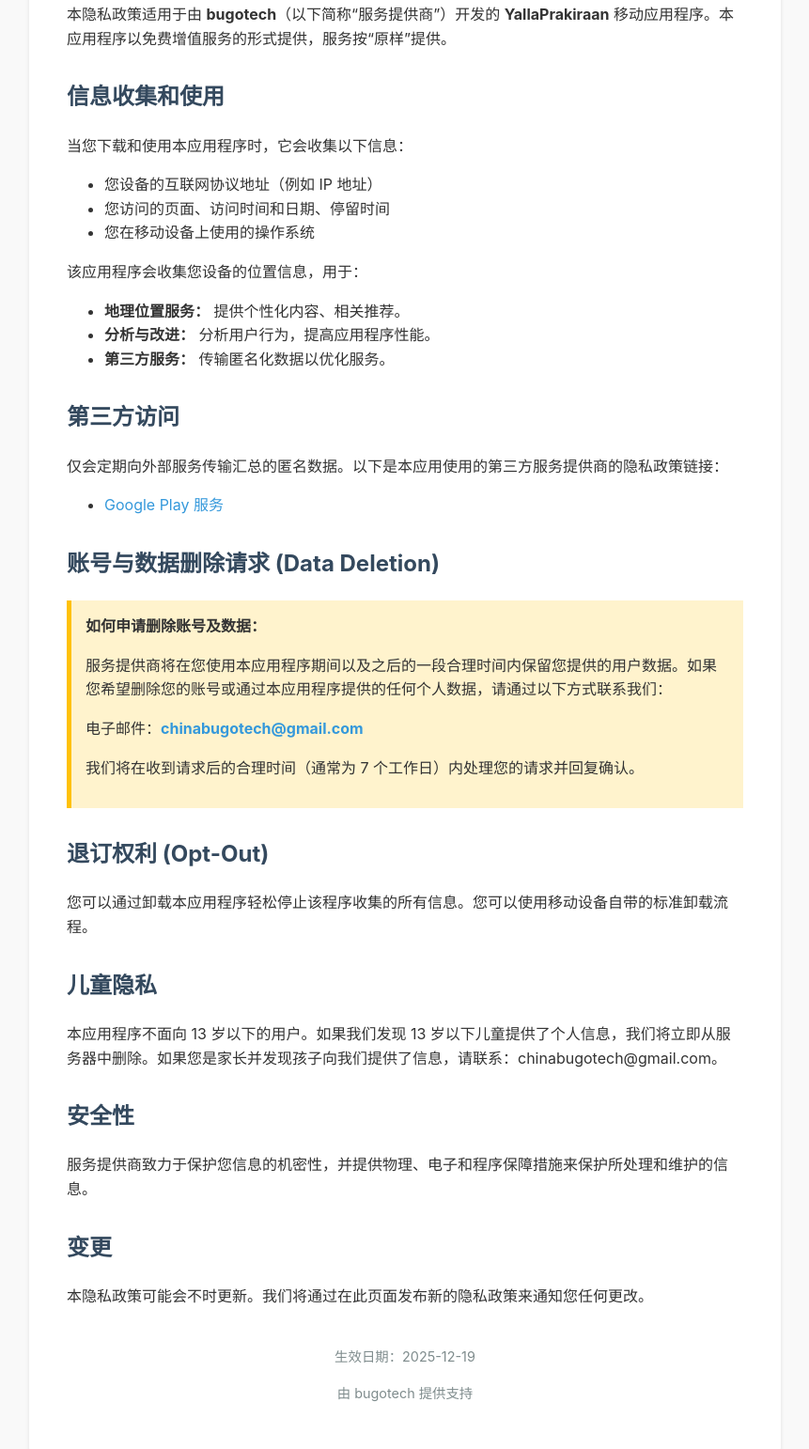
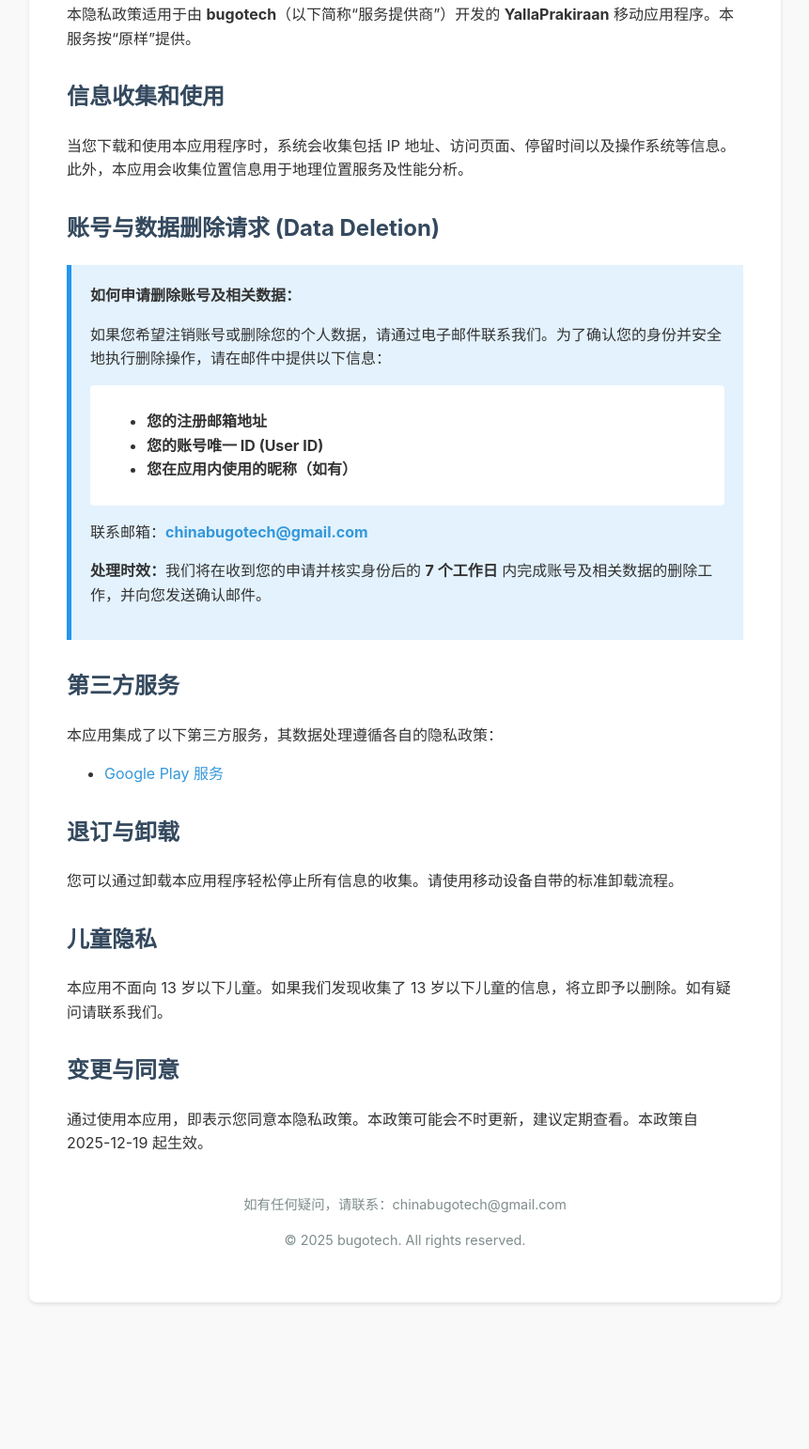
Before and after one commit to chinabugotech/yallaprakiraan-privacy, a plain HTML site: page privacy.html in a window 1280 px wide. Shown: the part 163-1705 px from the top of the page at 94% size, without its empty margins (209-1070 px from the left). After the commit the page ends 1569 px from the top, so only its background shows below. Drawn offline with Linux system fonts and the light colour scheme.

Commit message:
Update privacy.html

```diff
--- a/privacy.html
+++ b/privacy.html
@@ -25,9 +25,9 @@
         p { margin-bottom: 15px; }
         ul { margin-bottom: 15px; }
         .highlight-box {
-            background-color: #fff3cd;
-            border-left: 5px solid #ffc107;
-            padding: 15px;
+            background-color: #e3f2fd;
+            border-left: 5px solid #2196f3;
+            padding: 20px;
             margin: 20px 0;
         }
         .footer {
@@ -38,58 +38,51 @@
         }
         a { color: #3498db; text-decoration: none; }
         a:hover { text-decoration: underline; }
+        .info-list { background: #fff; padding: 10px 20px; border-radius: 4px; margin-top: 10px; }
     </style>
 </head>
 <body>
 
 <div class="container">
     <h1>隐私政策</h1>
-    <p>本隐私政策适用于由 <strong>bugotech</strong>（以下简称“服务提供商”）开发的 <strong>YallaPrakiraan</strong> 移动应用程序。本应用程序以免费增值服务的形式提供，服务按“原样”提供。</p>
+    <p>本隐私政策适用于由 <strong>bugotech</strong>（以下简称“服务提供商”）开发的 <strong>YallaPrakiraan</strong> 移动应用程序。本服务按“原样”提供。</p>
 
     <h2>信息收集和使用</h2>
-    <p>当您下载和使用本应用程序时，它会收集以下信息：</p>
-    <ul>
-        <li>您设备的互联网协议地址（例如 IP 地址）</li>
-        <li>您访问的页面、访问时间和日期、停留时间</li>
-        <li>您在移动设备上使用的操作系统</li>
-    </ul>
+    <p>当您下载和使用本应用程序时，系统会收集包括 IP 地址、访问页面、停留时间以及操作系统等信息。此外，本应用会收集位置信息用于地理位置服务及性能分析。</p>
 
-    <p>该应用程序会收集您设备的位置信息，用于：</p>
-    <ul>
-        <li><strong>地理位置服务：</strong> 提供个性化内容、相关推荐。</li>
-        <li><strong>分析与改进：</strong> 分析用户行为，提高应用程序性能。</li>
-        <li><strong>第三方服务：</strong> 传输匿名化数据以优化服务。</li>
-    </ul>
+    <h2 id="delete">账号与数据删除请求 (Data Deletion)</h2>
+    <div class="highlight-box">
+        <strong>如何申请删除账号及相关数据：</strong>
+        <p>如果您希望注销账号或删除您的个人数据，请通过电子邮件联系我们。为了确认您的身份并安全地执行删除操作，请在邮件中提供以下信息：</p>
+        <div class="info-list">
+            <ul>
+                <li><strong>您的注册邮箱地址</strong></li>
+                <li><strong>您的账号唯一 ID (User ID)</strong></li>
+                <li><strong>您在应用内使用的昵称（如有）</strong></li>
+            </ul>
+        </div>
+        <p>联系邮箱：<strong><a href="mailto:chinabugotech@gmail.com">chinabugotech@gmail.com</a></strong></p>
+        <p><strong>处理时效：</strong>我们将在收到您的申请并核实身份后的 <strong>7 个工作日</strong> 内完成账号及相关数据的删除工作，并向您发送确认邮件。</p>
+    </div>
 
-    <h2>第三方访问</h2>
-    <p>仅会定期向外部服务传输汇总的匿名数据。以下是本应用使用的第三方服务提供商的隐私政策链接：</p>
+    <h2>第三方服务</h2>
+    <p>本应用集成了以下第三方服务，其数据处理遵循各自的隐私政策：</p>
     <ul>
         <li><a href="https://policies.google.com/privacy" target="_blank">Google Play 服务</a></li>
     </ul>
 
-    <h2 id="delete">账号与数据删除请求 (Data Deletion)</h2>
-    <div class="highlight-box">
-        <strong>如何申请删除账号及数据：</strong>
-        <p>服务提供商将在您使用本应用程序期间以及之后的一段合理时间内保留您提供的用户数据。如果您希望删除您的账号或通过本应用程序提供的任何个人数据，请通过以下方式联系我们：</p>
-        <p>电子邮件：<strong><a href="mailto:chinabugotech@gmail.com">chinabugotech@gmail.com</a></strong></p>
-        <p>我们将在收到请求后的合理时间（通常为 7 个工作日）内处理您的请求并回复确认。</p>
-    </div>
-
-    <h2>退订权利 (Opt-Out)</h2>
-    <p>您可以通过卸载本应用程序轻松停止该程序收集的所有信息。您可以使用移动设备自带的标准卸载流程。</p>
+    <h2>退订与卸载</h2>
+    <p>您可以通过卸载本应用程序轻松停止所有信息的收集。请使用移动设备自带的标准卸载流程。</p>
 
     <h2>儿童隐私</h2>
-    <p>本应用程序不面向 13 岁以下的用户。如果我们发现 13 岁以下儿童提供了个人信息，我们将立即从服务器中删除。如果您是家长并发现孩子向我们提供了信息，请联系：chinabugotech@gmail.com。</p>
+    <p>本应用不面向 13 岁以下儿童。如果我们发现收集了 13 岁以下儿童的信息，将立即予以删除。如有疑问请联系我们。</p>
 
-    <h2>安全性</h2>
-    <p>服务提供商致力于保护您信息的机密性，并提供物理、电子和程序保障措施来保护所处理和维护的信息。</p>
-
-    <h2>变更</h2>
-    <p>本隐私政策可能会不时更新。我们将通过在此页面发布新的隐私政策来通知您任何更改。</p>
+    <h2>变更与同意</h2>
+    <p>通过使用本应用，即表示您同意本隐私政策。本政策可能会不时更新，建议定期查看。本政策自 2025-12-19 起生效。</p>
 
     <div class="footer">
-        <p>生效日期：2025-12-19</p>
-        <p>由 bugotech 提供支持</p>
+        <p>如有任何疑问，请联系：chinabugotech@gmail.com</p>
+        <p>© 2025 bugotech. All rights reserved.</p>
     </div>
 </div>
 
```
